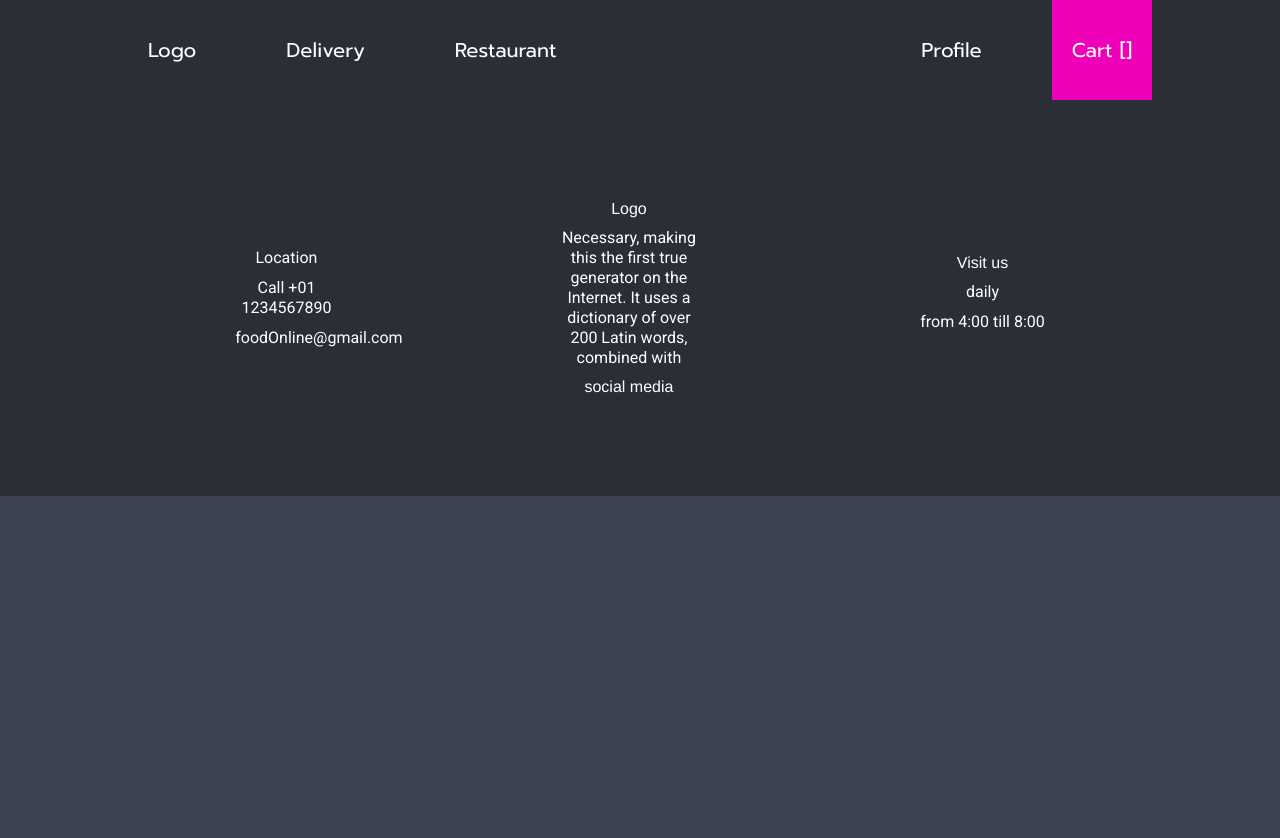
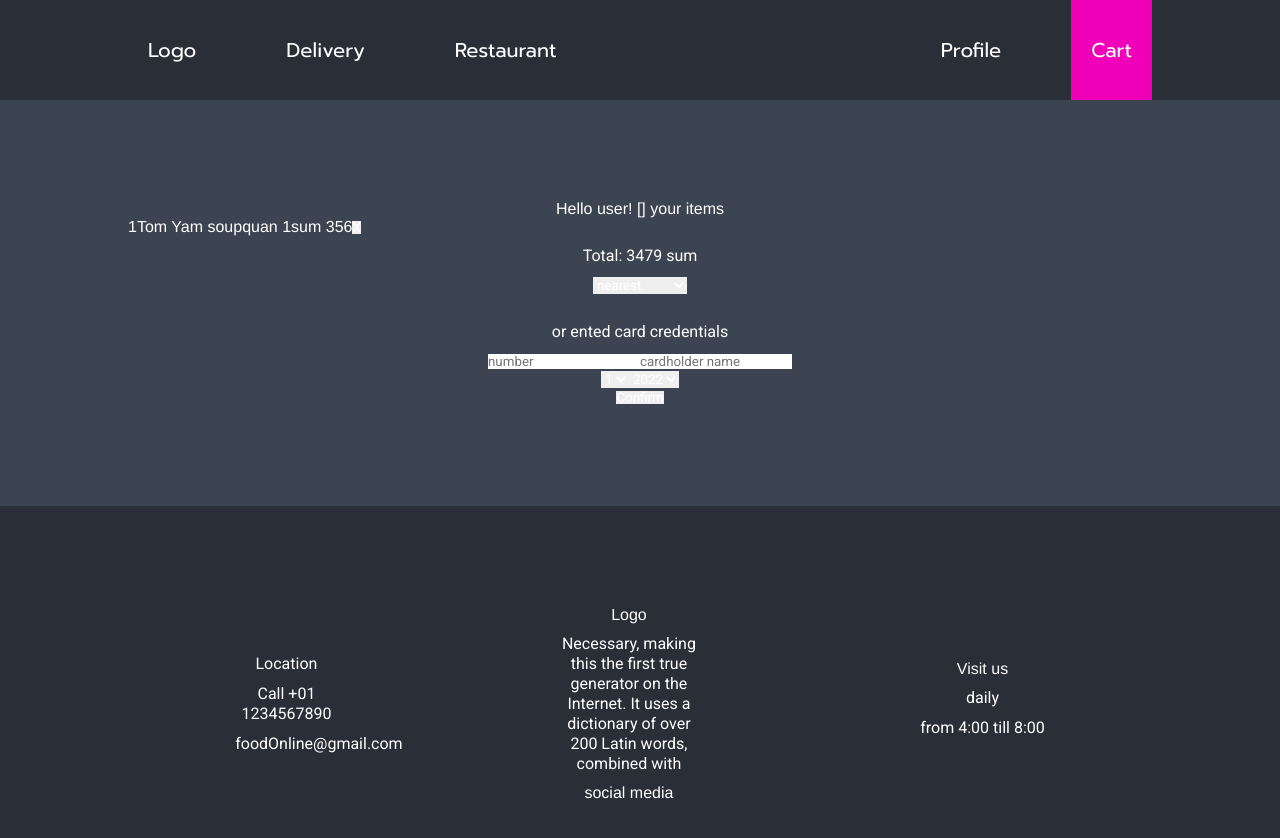
Before and after one commit to Viktoriia-Piskova/bistro-online-restaurant, a Vue app: page /cart in a window 1280 px wide. Shown: the top 838 px of the page. Before the commit the page ends 800 px from the top, so only its background shows below. Built offline with nearby package versions, Linux system fonts and the light colour scheme.

Commit message:
Cart page

```diff
--- a/src/App.vue
+++ b/src/App.vue
@@ -16,7 +16,9 @@
         <li>
           <router-link to="/register">Profile</router-link>
         </li>
-        <li class="cart" @add_to_cart="addToCart">Cart {{ cart }}</li>
+        <li class="cart-link" @add_to_cart="addToCart">
+          <router-link to="/cart">Cart</router-link>
+        </li>
       </ul>
     </nav>
   </header>
@@ -322,10 +324,12 @@ header {
   margin: auto;
   display: grid;
   grid-template-columns: auto auto auto;
-  grid-row-gap: 2%;
+  justify-items: center;
+  align-items: center;
+  padding: 50px 0px;
 }
 
-.cart {
+.cart-link {
   background-color: #f000b8;
 }
 </style>
--- a/src/router/index.js
+++ b/src/router/index.js
@@ -2,6 +2,7 @@ import { createRouter, createWebHistory } from "vue-router";
 import HomeView from "../views/HomeView.vue";
 import RegistrationForm from "../views/RegistrationForm.vue";
 import RestaurantReserve from "../views/RestaurantReserve.vue";
+import CartPage from "@/views/CartPage.vue";
 
 const routes = [
   {
@@ -24,6 +25,11 @@ const routes = [
     name: "register",
     component: RegistrationForm,
   },
+  {
+    path: "/cart",
+    name: "cart",
+    component: CartPage,
+  },
 ];
 
 const router = createRouter({
--- a/src/views/CartPage.vue
+++ b/src/views/CartPage.vue
@@ -0,0 +1,69 @@
+<template>
+  <section class="cart">
+    <div class="cart-user">Hello user! {{ cartSum }} your items</div>
+    <div class="cart-items">
+      <table>
+        <tr>
+          <td>1</td>
+          <td>Tom Yam soup</td>
+          <td>quan 1</td>
+          <td>sum 356</td>
+          <td><button class="cart-delete">X</button></td>
+        </tr>
+      </table>
+    </div>
+    <div class="cart-total">
+      <p>Total: 3479 sum</p>
+    </div>
+    <div class="cart-time">
+      <form action="#">
+        <select class="select-time" name="delivery-time" id="now">
+          <option value="nearest">nearest</option>
+          <option value="change-time">change time</option>
+        </select>
+      </form>
+    </div>
+    <div class="cart-payment">
+      <button class="payment google"></button>
+      <p>or ented card credentials</p>
+      <div class="pay-card">
+        <div class="card-wrapper">
+          <form class="card__form" action="">
+            <input type="text" placeholder="number" />
+            <input type="text" placeholder="cardholder name" />
+            <div class="card__expire">
+              <select name="month" id="month" placeholder="month">
+                <option value="01">1</option>
+                <option value="02">2</option>
+                <option value="03">3</option>
+                <option value="04">4</option>
+              </select>
+
+              <select name="year" id="year">
+                <option value="2022">2022</option>
+                <option value="2023">2023</option>
+                <option value="2024">2024</option>
+                <option value="2025">2025</option>
+              </select>
+            </div>
+            <button class="submit-btn-active" type="submit">Confirm</button>
+          </form>
+        </div>
+      </div>
+    </div>
+  </section>
+</template>
+
+<script>
+export default {
+  name: "CartPage",
+  data() {
+    return {
+      cartSum: this.$store.state.cart,
+    };
+  },
+  created() {
+    console.log(this.$store.state.cart);
+  },
+};
+</script>
--- a/src/views/HomeView.vue
+++ b/src/views/HomeView.vue
@@ -26,7 +26,7 @@
         </p>
         <button class="donate-btn">Donate</button>
       </div>
-      <img src="@/assets/promo-burger.png" alt="" />
+      <img class="extra-image" src="@/assets/promo-burger.png" alt="" />
     </section>
 
     <section class="reviews">
@@ -99,8 +99,12 @@ export default {
 .extra {
   display: flex;
   align-items: center;
-  justify-content: space-between;
+  justify-content: center;
   background-color: #2a2e37;
+}
+.extra-image {
+  width: 500px;
+  height: auto;
 }
 .extra-description {
   display: flex;
```
